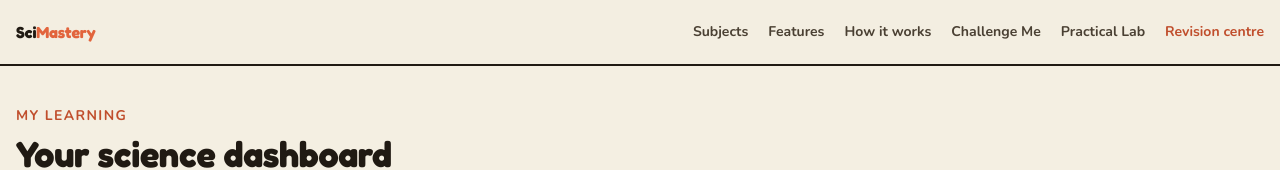
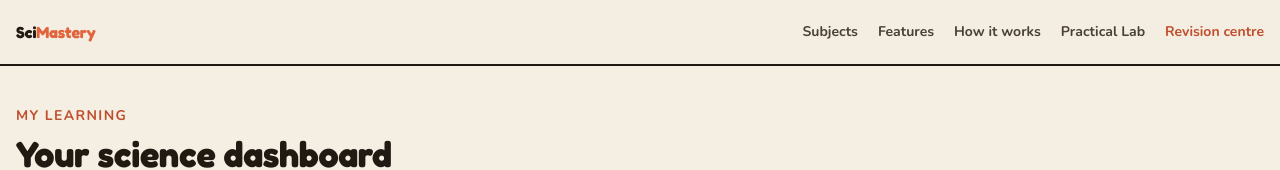
Before and after one commit to marietheresewambele-droid/ScienceMastery, a Next.js app: page /dashboard in a window 1280 px wide. Shown: the top 170 px of the page. Built offline with nearby package versions, Linux system fonts and the light colour scheme; no server answers.

Commit message:
Temporarily hide Challenge Me from dashboard navigation

```diff
--- a/src/components/revision/Dashboard.tsx
+++ b/src/components/revision/Dashboard.tsx
@@ -99,7 +99,6 @@ export default function Dashboard() {
             <Link href="/#subjects" className="hover:text-orange-dark">Subjects</Link>
             <Link href="/#features" className="hover:text-orange-dark">Features</Link>
             <Link href="/#how" className="hover:text-orange-dark">How it works</Link>
-            <Link href="/challenge-me" className="hover:text-orange-dark">Challenge Me</Link>
             <Link href="/practical-mode" className="hover:text-orange-dark">Practical Lab</Link>
             <Link href="/practice" className="text-orange-dark">Revision centre</Link>
           </nav>
```
